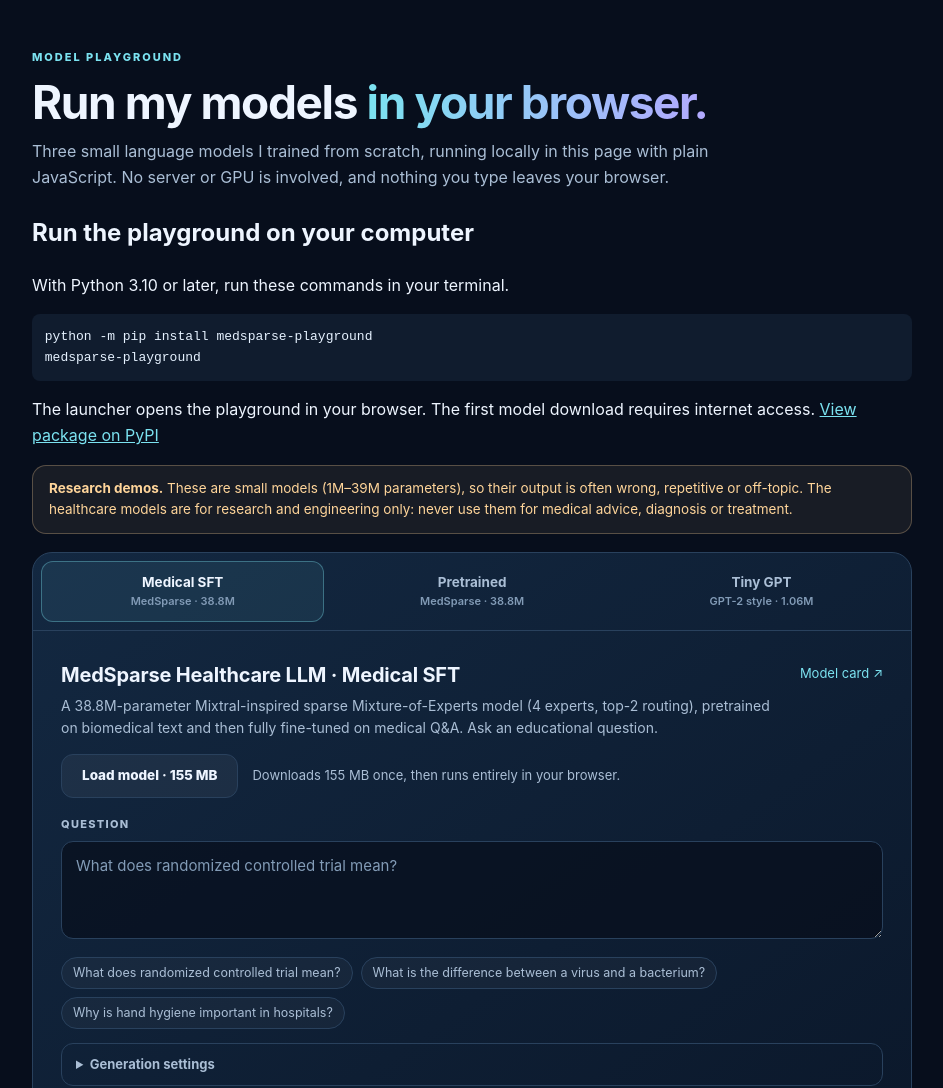
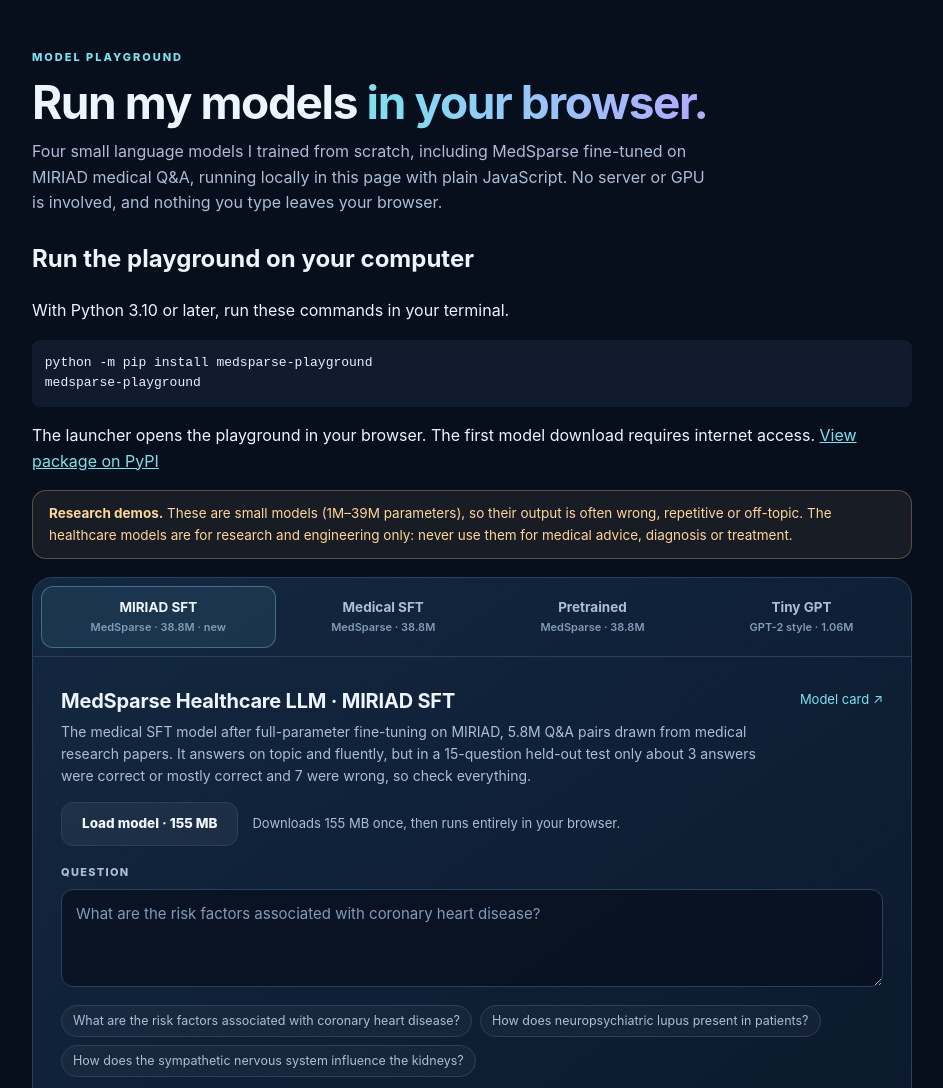
Before and after one commit to su394611-del/su394611-del.github.io, a plain HTML site: page playground/index.html in a window 1280 px wide. Shown: the part 80-1168 px from the top of the page, without its empty margins (168-1111 px from the left). Drawn offline with Linux system fonts and the light colour scheme.

Commit message:
Add MedSparse MIRIAD SFT to the model playground
New first tab, selected by default, that loads
sudhanshu42844/medsparse-healthcare-miriad-sft with the same in-browser
engine. Greedy decoding and repetition penalty 1.2 match the held-out
test, and the description states that result plainly. Older ?model=
links still open the model they named.

Co-Authored-By: Claude Opus 5.5 <noreply@anthropic.com>
Claude-Session: https://claude.ai/code/session_01A4uoDQj5CnPb6eh4cfFYJN

```diff
--- a/playground/index.html
+++ b/playground/index.html
@@ -6,7 +6,7 @@
 <meta content="width=device-width, initial-scale=1, viewport-fit=cover" name="viewport"/>
 <meta content="#070e1c" name="theme-color"/>
 <meta content="Sudhanshu Shukla" name="author"/>
-<meta content="Try three small language models trained from scratch, running entirely in your browser: MedSparse Healthcare, a sparse MoE (pretrained and medical SFT) and a tiny GPT-style model." name="description"/>
+<meta content="Try four small language models trained from scratch, running entirely in your browser: MedSparse Healthcare, a sparse MoE (pretrained, medical SFT and MIRIAD SFT), and a tiny GPT-style model." name="description"/>
 <link href="https://su394611-del.github.io/playground/" rel="canonical"/>
 <title>Model Playground | Sudhanshu Shukla</title>
 <link href="/assets/favicon.svg" rel="icon" type="image/svg+xml"/>
@@ -21,7 +21,7 @@
   <header class="standalone-only">
     <p class="kicker">MODEL PLAYGROUND</p>
     <h1>Run my models <span class="grad">in your browser.</span></h1>
-    <p class="lede">Three small language models I trained from scratch, running locally in this page with plain JavaScript. No server or GPU is involved, and nothing you type leaves your browser.</p>
+    <p class="lede">Four small language models I trained from scratch, including MedSparse fine-tuned on MIRIAD medical Q&amp;A, running locally in this page with plain JavaScript. No server or GPU is involved, and nothing you type leaves your browser.</p>
   </header>
 <section class="standalone-only" aria-labelledby="playground-install-title" id="playground-install">
   <h2 id="playground-install-title">Run the playground on your computer</h2>
--- a/playground/page-behavior.js
+++ b/playground/page-behavior.js
@@ -1,6 +1,14 @@
 (function () {
   'use strict';
   var MODELS = {
+    miriad: {
+      tab: 'MIRIAD SFT', sub: 'MedSparse · 38.8M · new', repo: 'sudhanshu42844/medsparse-healthcare-miriad-sft', kind: 'mixtral', mode: 'sft', size: '155 MB',
+      title: 'MedSparse Healthcare LLM · MIRIAD SFT',
+      desc: 'The medical SFT model after full-parameter fine-tuning on MIRIAD, 5.8M Q&A pairs drawn from medical research papers. It answers on topic and fluently, but in a 15-question held-out test only about 3 answers were correct or mostly correct and 7 were wrong, so check everything.',
+      label: 'Question', placeholder: 'What are the risk factors associated with coronary heart disease?',
+      examples: ['What are the risk factors associated with coronary heart disease?', 'How does neuropsychiatric lupus present in patients?', 'How does the sympathetic nervous system influence the kidneys?'],
+      defaults: { maxNew: 120, temperature: 0, topK: 40, penalty: 1.2 }
+    },
     sft: {
       tab: 'Medical SFT', sub: 'MedSparse · 38.8M', repo: 'sudhanshu42844/medsparse-healthcare-medical-sft', kind: 'mixtral', mode: 'sft', size: '155 MB',
       title: 'MedSparse Healthcare LLM · Medical SFT',
@@ -26,7 +34,7 @@
       defaults: { maxNew: 60, temperature: 0.8, topK: 40, penalty: 1.2 }, maxNewLimit: 100
     }
   };
-  var ORDER = ['sft', 'pretrained', 'tiny'];
+  var ORDER = ['miriad', 'sft', 'pretrained', 'tiny'];
   var $ = function (id) { return document.getElementById(id); };
   var state = {};
   ORDER.forEach(function (k) { state[k] = { status: 'idle', prompt: '', settings: Object.assign({}, MODELS[k].defaults), output: null }; });
@@ -213,7 +221,7 @@
   $('stop').addEventListener('click', function () { if (worker) worker.postMessage({ type: 'stop' }); });
   $('prompt').addEventListener('keydown', function (e) { if (e.key === 'Enter' && (e.ctrlKey || e.metaKey) && !$('run').disabled) run(); });
 
-  var initial = 'sft';
+  var initial = 'miriad';
   try { var q = new URLSearchParams(location.search).get('model'); if (Object.hasOwn(MODELS, q)) initial = q; } catch (e) {}
   select(initial);
 
```
